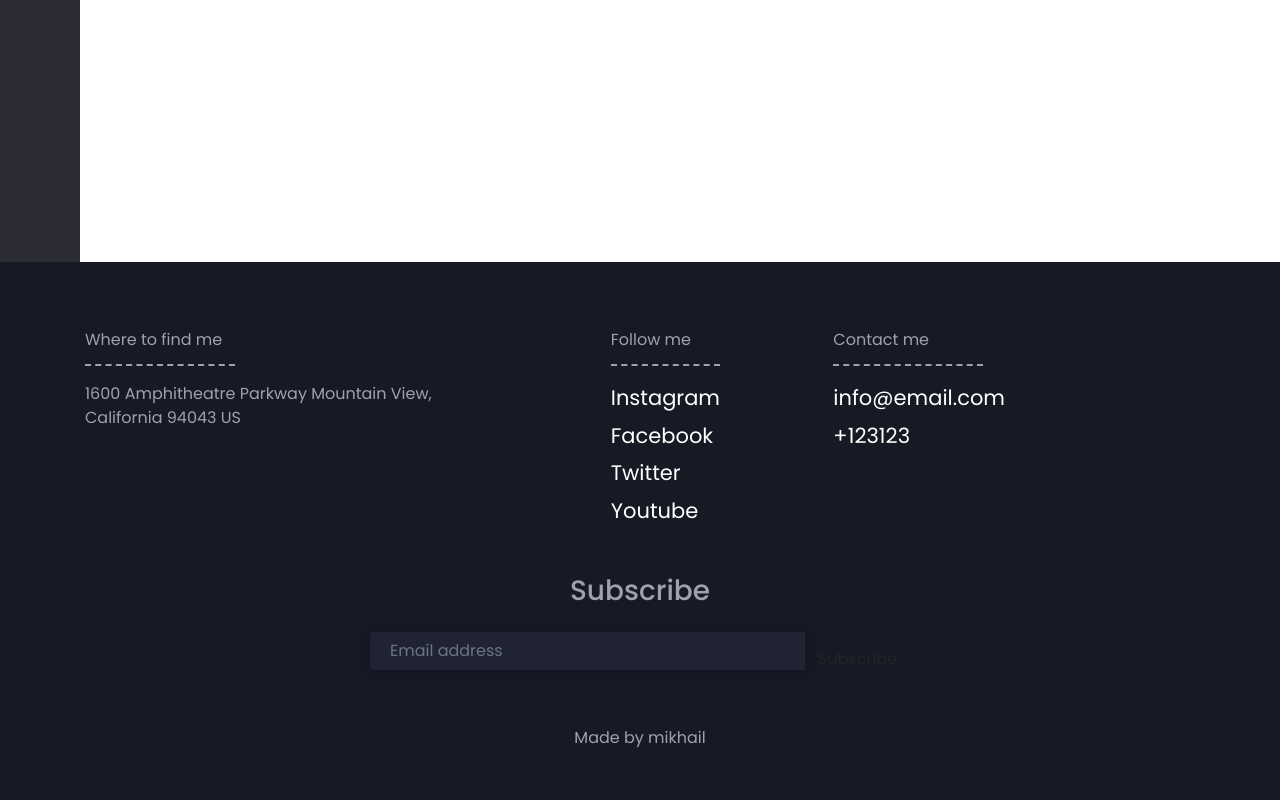
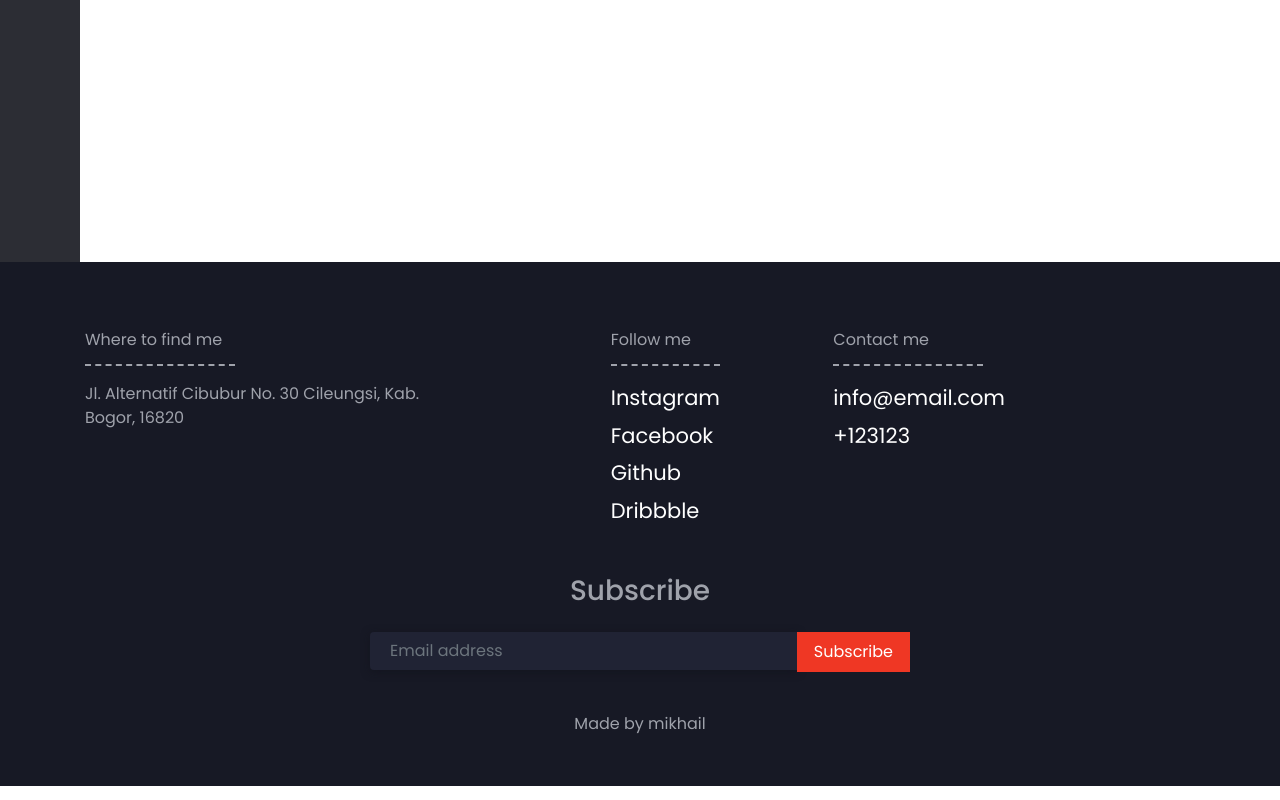
Before and after one commit to mikhailabdillah/test-qbit, a React (Vite) app: page / in a window 1280 px wide. Shown: the part 538-1338 px from the top of the page. Built offline with nearby package versions, Linux system fonts and the light colour scheme; some icons are missing.

Commit message:
chore: update text content + social link

```diff
--- a/src/components/Layout/Footer/Footer.tsx
+++ b/src/components/Layout/Footer/Footer.tsx
@@ -1,3 +1,5 @@
+import { Button } from '@chakra-ui/react'
+
 const Footer = () => {
   return (
     <footer className="vg-footer">
@@ -8,7 +10,7 @@ const Footer = () => {
               <p>Where to find me</p>
               <hr className="divider" />
               <p className="fs-large fg-white">
-                1600 Amphitheatre Parkway Mountain View, California 94043 US
+                Jl. Alternatif Cibubur No. 30 Cileungsi, Kab. Bogor, 16820
               </p>
             </div>
           </div>
@@ -18,16 +20,16 @@ const Footer = () => {
               <hr className="divider" />
               <ul className="list-unstyled">
                 <li>
-                  <a href="#">Instagram</a>
+                  <a href="https://instagram.com/mikhail_abdillah">Instagram</a>
                 </li>
                 <li>
-                  <a href="#">Facebook</a>
+                  <a href="https://facebook.com/mikhailabdillahtr">Facebook</a>
                 </li>
                 <li>
-                  <a href="#">Twitter</a>
+                  <a href="https://github.com/mikhailabdillah">Github</a>
                 </li>
                 <li>
-                  <a href="#">Youtube</a>
+                  <a href="https://dribbble.com/mikhailabdillah">Dribbble</a>
                 </li>
               </ul>
             </div>
@@ -55,11 +57,7 @@ const Footer = () => {
                   className="form-control"
                   placeholder="Email address"
                 />
-                <input
-                  type="submit"
-                  className="btn btn-theme no-shadow"
-                  value="Subscribe"
-                />
+                <Button type="submit">Subscribe</Button>
               </div>
             </form>
           </div>
```
